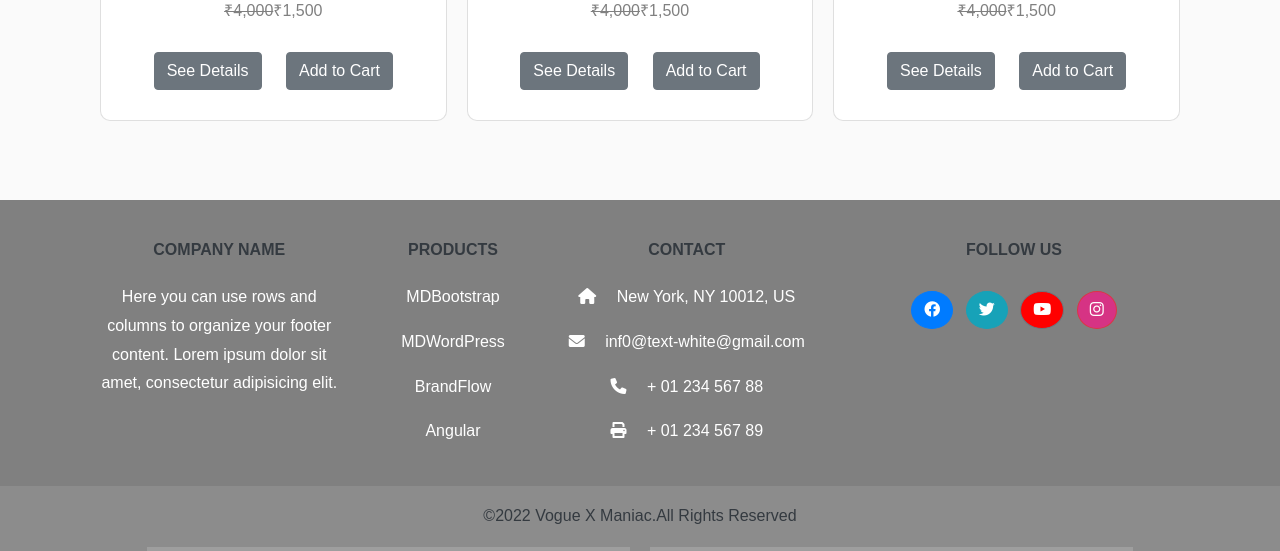
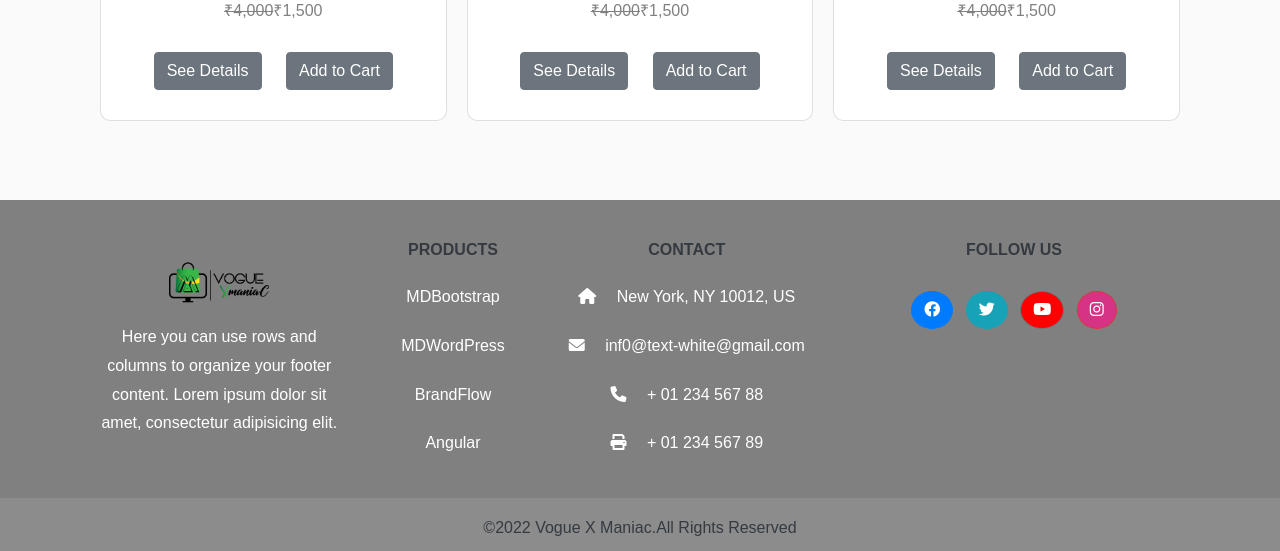
Before and after one commit to robinzd/vogue-x-maniac, a PHP site: page / in a window 1280 px wide. Shown: the part 3777-4328 px from the top of the page. Run offline with PHP 8.4, Linux system fonts and the light colour scheme; some web fonts are replaced; grey boxes are pictures that could not be loaded.

Commit message:
some chages in footer section

```diff
--- a/index.css
+++ b/index.css
@@ -231,3 +231,7 @@ a.btn.pmd-btn-fab.pmd-ripple-effect.btn-secondary.pmd-btn-flat.mx-1.my-2{
     border-radius: 50%;
     background-color: red;
 }
+
+p.text-white{
+  margin-top: 20px;
+}
--- a/index.php
+++ b/index.php
@@ -343,9 +343,7 @@
                 <div class="row">
                     <!-- Grid column -->
                     <div class="col-md-3 col-lg-3 col-xl-3 mx-auto mt-3">
-                        <h6 class="text-uppercase mb-4 font-weight-bold">
-                            Company name
-                        </h6>
+                       <img src="./header images/vogue x maniac png.png" alt="brand image">
                         <p class="text-white">
                             Here you can use rows and columns to organize your footer
                             content. Lorem ipsum dolor sit amet, consectetur adipisicing
```
